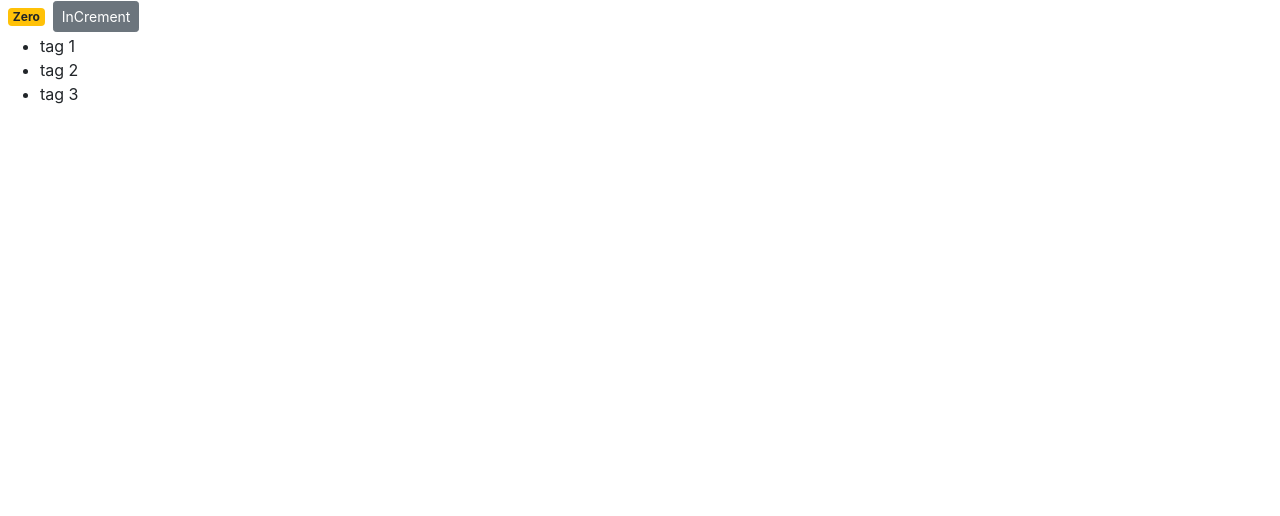
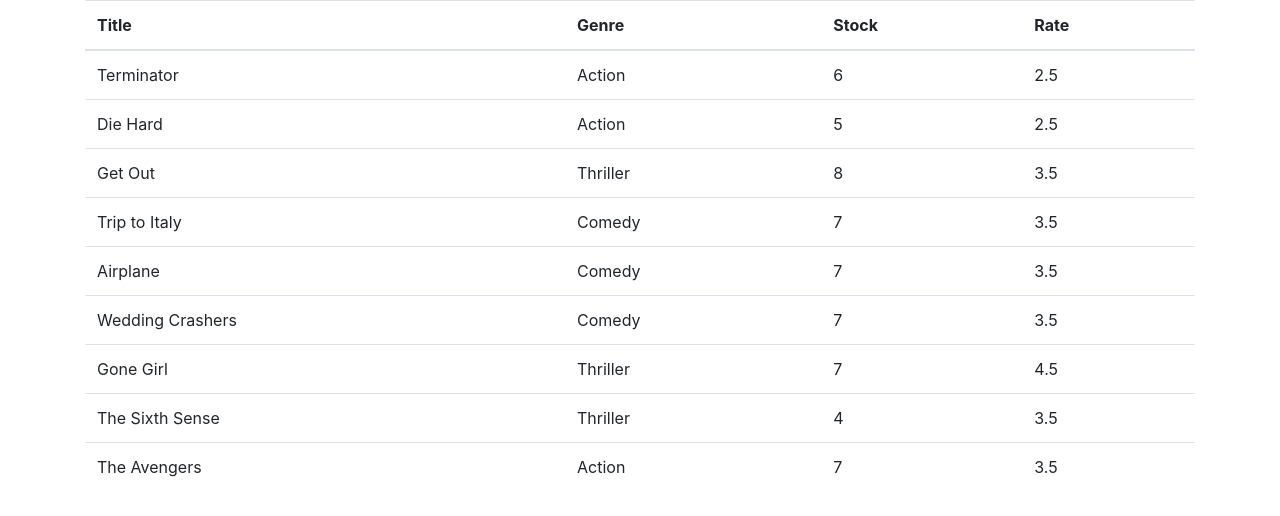
Before and after one commit to bipon68/react-mos, a React (Create React App) app: page / in a window 1280 px wide. Shown: the top 516 px of the page. Built offline with nearby package versions, Linux system fonts and the light colour scheme.

Commit message:
#3 Exercises - building movies component

```diff
--- a/package.json
+++ b/package.json
@@ -7,6 +7,7 @@
     "@testing-library/react": "^11.1.0",
     "@testing-library/user-event": "^12.1.10",
     "bootstrap": "^4.1.1",
+    "font-awesome": "^4.7.0",
     "react": "^17.0.2",
     "react-dom": "^17.0.2",
     "react-scripts": "4.0.3",
--- a/src/App.js
+++ b/src/App.js
@@ -1,24 +1,12 @@
 import logo from './logo.svg';
 import './App.css';
+import Movies from './components/movies';
 
 function App() {
   return (
-    <div className="App">
-      <header className="App-header">
-        <img src={logo} className="App-logo" alt="logo" />
-        <p>
-          Edit <code>src/App.js</code> and save to reload.
-        </p>
-        <a
-          className="App-link"
-          href="https://reactjs.org"
-          target="_blank"
-          rel="noopener noreferrer"
-        >
-          Learn React
-        </a>
-      </header>
-    </div>
+    <main className="container">
+      <Movies />
+    </main>
   );
 }
 
--- a/src/components/counter.jsx
+++ b/src/components/counter.jsx
@@ -59,7 +59,9 @@
         return (
             <React.Fragment>
                 <span  className={this.getBadgeClasses()}>{this.formatCount()}</span>
-                <button onClick={this.doHandleIncrement} className="btn btn-secondary btn-sm">InCrement</button>
+                {/* <button onClick={this.doHandleIncrement} className="btn btn-secondary btn-sm">InCrement</button> */
+                }
+                <button onClick={() => this.handleIncrement ({id: 1})} className="btn btn-secondary btn-sm">InCrement</button>
                 <div>
                     {this.state.tags.length === 0 && "Please create a new tag"}
                    {this.renderTags()}
--- /dev/null
+++ b/src/components/movies.jsx
@@ -0,0 +1,36 @@
+import React, { Component } from 'react';
+import {getMovies} from '../services/fakeMovieService';
+
+class Movies extends Component {
+    state = {
+        movies: getMovies()
+     }
+    render() {
+        return (
+            <table className="table">
+                <thead>
+                    <tr>
+                        <th>Title</th>
+                        <th>Genre</th>
+                        <th>Stock</th>
+                        <th>Rate</th>
+                    </tr>
+                </thead>
+
+                <tbody>
+                {this.state.movies.map(movie => (
+                    <tr>
+                        <td>{movie.title}</td>
+                        <td>{movie.genre.name}</td>
+                        <td>{movie.numberInStock}</td>
+                        <td>{movie.dailyRentalRate}</td>
+                    </tr>
+                    ))}
+
+                </tbody>
+            </table>
+         );
+    }
+}
+
+export default Movies;
--- a/src/index.js
+++ b/src/index.js
@@ -5,12 +5,13 @@
 import reportWebVitals from './reportWebVitals';
 import Counter from './components/counter';
 import 'bootstrap/dist/css/bootstrap.css';
+import 'font-awesome/css/font-awesome.css';
 
 ReactDOM.render(
-  <Counter />,
-  // <React.StrictMode>
-  //   <App />
-  // </React.StrictMode>,
+  // <Counter />,
+  <React.StrictMode>
+    <App />
+  </React.StrictMode>,
   document.getElementById('root')
 );
 
--- /dev/null
+++ b/src/services/fakeGenreService.js
@@ -0,0 +1,9 @@
+export const genres = [
+  { _id: "5b21ca3eeb7f6fbccd471818", name: "Action" },
+  { _id: "5b21ca3eeb7f6fbccd471814", name: "Comedy" },
+  { _id: "5b21ca3eeb7f6fbccd471820", name: "Thriller" }
+];
+
+export function getGenres() {
+  return genres.filter(g => g);
+}
--- /dev/null
+++ b/src/services/fakeMovieService.js
@@ -0,0 +1,97 @@
+import * as genresAPI from "./fakeGenreService";
+
+const movies = [
+  {
+    _id: "5b21ca3eeb7f6fbccd471815",
+    title: "Terminator",
+    genre: { _id: "5b21ca3eeb7f6fbccd471818", name: "Action" },
+    numberInStock: 6,
+    dailyRentalRate: 2.5,
+    publishDate: "2018-01-03T19:04:28.809Z"
+  },
+  {
+    _id: "5b21ca3eeb7f6fbccd471816",
+    title: "Die Hard",
+    genre: { _id: "5b21ca3eeb7f6fbccd471818", name: "Action" },
+    numberInStock: 5,
+    dailyRentalRate: 2.5
+  },
+  {
+    _id: "5b21ca3eeb7f6fbccd471817",
+    title: "Get Out",
+    genre: { _id: "5b21ca3eeb7f6fbccd471820", name: "Thriller" },
+    numberInStock: 8,
+    dailyRentalRate: 3.5
+  },
+  {
+    _id: "5b21ca3eeb7f6fbccd471819",
+    title: "Trip to Italy",
+    genre: { _id: "5b21ca3eeb7f6fbccd471814", name: "Comedy" },
+    numberInStock: 7,
+    dailyRentalRate: 3.5
+  },
+  {
+    _id: "5b21ca3eeb7f6fbccd47181a",
+    title: "Airplane",
+    genre: { _id: "5b21ca3eeb7f6fbccd471814", name: "Comedy" },
+    numberInStock: 7,
+    dailyRentalRate: 3.5
+  },
+  {
+    _id: "5b21ca3eeb7f6fbccd47181b",
+    title: "Wedding Crashers",
+    genre: { _id: "5b21ca3eeb7f6fbccd471814", name: "Comedy" },
+    numberInStock: 7,
+    dailyRentalRate: 3.5
+  },
+  {
+    _id: "5b21ca3eeb7f6fbccd47181e",
+    title: "Gone Girl",
+    genre: { _id: "5b21ca3eeb7f6fbccd471820", name: "Thriller" },
+    numberInStock: 7,
+    dailyRentalRate: 4.5
+  },
+  {
+    _id: "5b21ca3eeb7f6fbccd47181f",
+    title: "The Sixth Sense",
+    genre: { _id: "5b21ca3eeb7f6fbccd471820", name: "Thriller" },
+    numberInStock: 4,
+    dailyRentalRate: 3.5
+  },
+  {
+    _id: "5b21ca3eeb7f6fbccd471821",
+    title: "The Avengers",
+    genre: { _id: "5b21ca3eeb7f6fbccd471818", name: "Action" },
+    numberInStock: 7,
+    dailyRentalRate: 3.5
+  }
+];
+
+export function getMovies() {
+  return movies;
+}
+
+export function getMovie(id) {
+  return movies.find(m => m._id === id);
+}
+
+export function saveMovie(movie) {
+  let movieInDb = movies.find(m => m._id === movie._id) || {};
+  movieInDb.name = movie.name;
+  movieInDb.genre = genresAPI.genres.find(g => g._id === movie.genreId);
+  movieInDb.numberInStock = movie.numberInStock;
+  movieInDb.dailyRentalRate = movie.dailyRentalRate;
+
+  if (!movieInDb._id) {
+    movieInDb._id = Date.now();
+    movies.push(movieInDb);
+  }
+
+  return movieInDb;
+}
+
+export function deleteMovie(id) {
+  let movieInDb = movies.find(m => m._id === id);
+  movies.splice(movies.indexOf(movieInDb), 1);
+  return movieInDb;
+}
```
Also changed, not shown: 2 other files (tests, documents, lock files or other folders).
